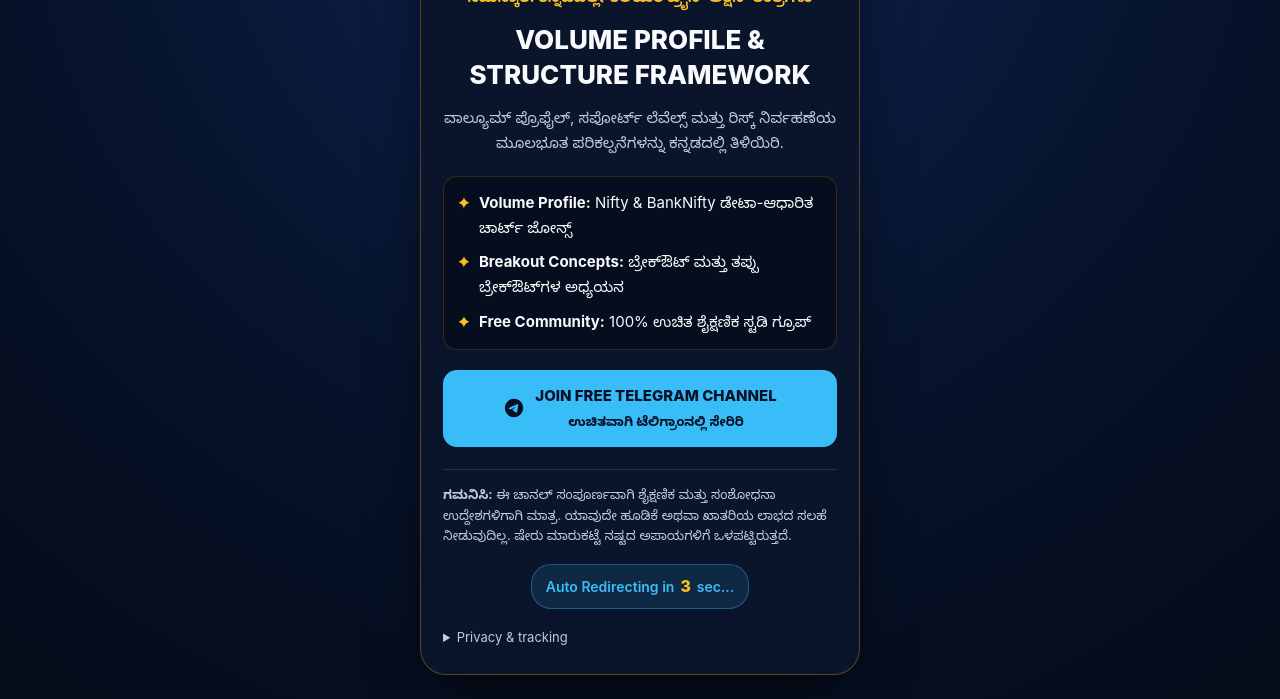
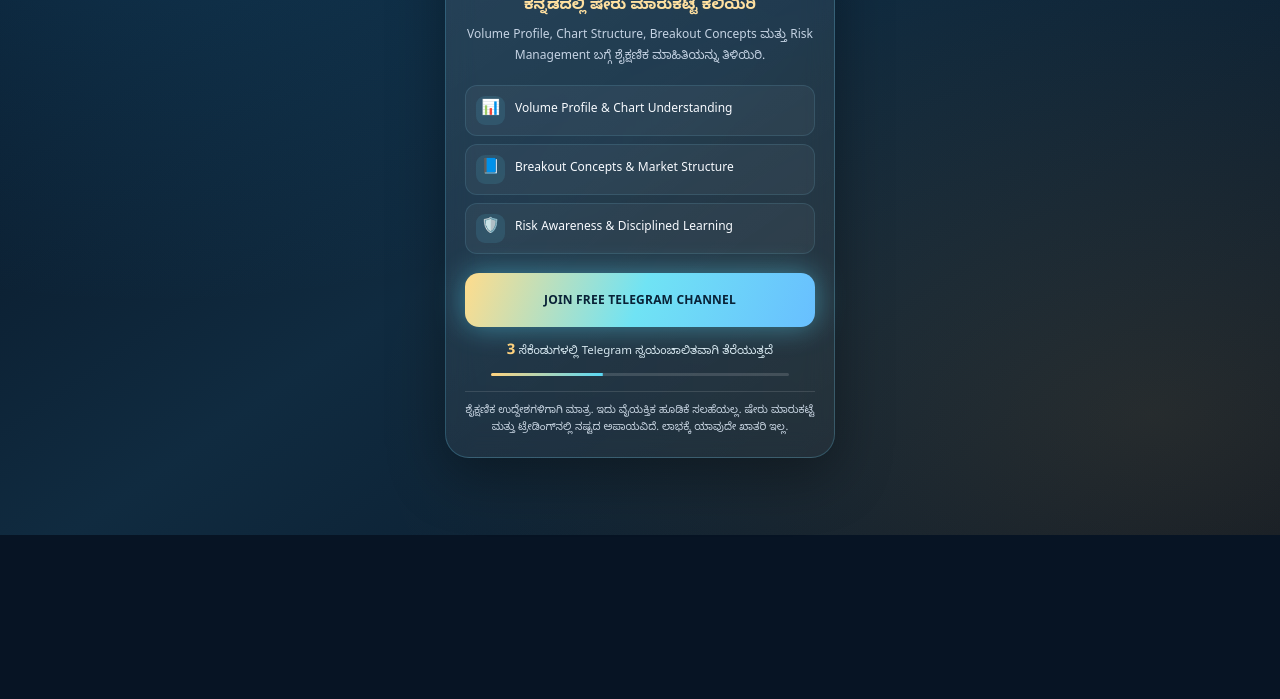
Before and after one commit to growadss/hr4, a plain HTML site: page index.html in a window 1280 px wide. Shown: the part 265-964 px from the top of the page. After the commit the page ends 800 px from the top, so only its background shows below. Drawn offline with Linux system fonts and the light colour scheme.

Commit message:
Update index.html

```diff
--- a/index.html
+++ b/index.html
@@ -1,509 +1,464 @@
-
 <!DOCTYPE html>
 <html lang="kn">
 <head>
 <meta charset="UTF-8">
-  <meta name="viewport" content="width=device-width, initial-scale=1.0">
-  <meta name="theme-color" content="#050b18">
-
-  <title>Harish Academy | Systematic Market Learning</title>
-  <meta name="description" content="ಕನ್ನಡದಲ್ಲಿ ವಾಲ್ಯೂಮ್ ಪ್ರೊಫೈಲ್ ಮತ್ತು ಚಾರ್ಟ್ ಪ್ಯಾಟರ್ನ್ ಶಿಕ್ಷಣ. Harish Academy Free Telegram Study Group.">
+<meta name="viewport" content="width=device-width,initial-scale=1,viewport-fit=cover">
+<meta name="theme-color" content="#071424">
+<meta name="description" content="Harish Academy Kannada stock market learning community. Learn chart concepts, volume profile and risk awareness.">
+<title>Harish Academy | Kannada Market Learning</title>
 
 <!-- Meta Pixel Code -->
 <script>
-    !function(f,b,e,v,n,t,s) {
-      if(f.fbq) return;
-      n=f.fbq=function() {
-        n.callMethod
-          ? n.callMethod.apply(n,arguments)
-          : n.queue.push(arguments);
+!function(f,b,e,v,n,t,s){
+if(f.fbq)return;
+n=f.fbq=function(){
+n.callMethod?n.callMethod.apply(n,arguments):n.queue.push(arguments)
 };
-      if(!f._fbq) f._fbq=n;
-      n.push=n;
-      n.loaded=!0;
-      n.version='2.0';
-      n.queue=[];
-      t=b.createElement(e);
-      t.async=!0;
-      t.src=v;
+if(!f._fbq)f._fbq=n;
+n.push=n;n.loaded=!0;n.version='2.0';n.queue=[];
+t=b.createElement(e);t.async=!0;t.src=v;
 s=b.getElementsByTagName(e)[0];
-      s.parentNode.insertBefore(t,s);
-    }(
-      window,document,'script',
-      'https://connect.facebook.net/en_US/fbevents.js'
-    );
+s.parentNode.insertBefore(t,s)
+}(window,document,'script',
+'https://connect.facebook.net/en_US/fbevents.js');
 
-    fbq('init', '1756323715672370');
-    fbq('track', 'PageView');
+fbq('init','1756323715672370');
+fbq('track','PageView');
 </script>
+<noscript>
+<img height="1" width="1" style="display:none" alt=""
+src="https://www.facebook.com/tr?id=1756323715672370&amp;ev=PageView&amp;noscript=1">
+</noscript>
 <!-- End Meta Pixel Code -->
 
 <style>
-    :root {
-      color-scheme: dark;
-      --bg-dark: #050b18;
-      --card-bg: #0a142a;
-      --gold: #fbbf24;
-      --cyan: #38bdf8;
-      --text-main: #f8fafc;
-      --text-sub: #bdcbe1;
-      --border-line: rgba(245,158,11,.35);
+:root{
+  color-scheme:dark;
+  --bg:#071424;
+  --cyan:#59d8f5;
+  --gold:#ffd37e;
+  --text:#f8fbff;
+  --muted:#c5d3e4;
 }
 
-    * {
-      box-sizing: border-box;
-      margin: 0;
-      padding: 0;
+*{box-sizing:border-box}
+
+html{
+  min-height:100%;
+  background:var(--bg);
 }
 
-    html {
-      min-height: 100%;
-      background: var(--bg-dark);
+body{
+  margin:0;
+  min-height:100vh;
+  min-height:100dvh;
+  padding:14px;
+  display:flex;
+  align-items:center;
+  justify-content:center;
+  overflow-x:hidden;
+  color:var(--text);
+  font-family:"Noto Sans Kannada","Tunga",
+    "Nirmala UI",system-ui,sans-serif;
+  background:
+    radial-gradient(ellipse at 12% 10%,
+      rgba(40,156,220,.22),transparent 48%),
+    radial-gradient(ellipse at 90% 85%,
+      rgba(245,173,67,.12),transparent 48%),
+    linear-gradient(145deg,#06101f,#102b40,#071424);
 }
 
-    body {
-      min-height: 100vh;
-      padding: 24px 16px;
-      background: radial-gradient(
-        circle at 50% 12%,
-        #0e2452 0%,
-        #07132c 55%,
-        var(--bg-dark) 100%
-      );
-      color: var(--text-main);
-      font-family: -apple-system, BlinkMacSystemFont,
-        "Segoe UI", Roboto, "Noto Sans Kannada", sans-serif;
-      font-size: 16px;
-      line-height: 1.65;
+.card{
+  width:100%;
+  max-width:390px;
+  margin:auto;
+  padding:21px 19px 18px;
+  text-align:center;
+  border-radius:24px;
+  border:1px solid rgba(110,213,245,.23);
+  background:linear-gradient(145deg,
+    rgba(255,255,255,.105),
+    rgba(255,255,255,.035));
+  box-shadow:0 18px 55px rgba(0,0,0,.35);
+  backdrop-filter:blur(14px);
+  -webkit-backdrop-filter:blur(14px);
 }
 
-    .card {
-      width: 100%;
-      max-width: 440px;
-      margin: 0 auto;
-      padding: 26px 22px;
-      background: var(--card-bg);
-      border: 1px solid var(--border-line);
-      border-radius: 26px;
-      text-align: center;
-      box-shadow: 0 25px 60px -12px rgba(0,0,0,.65);
+.logo{
+  width:82px;
+  height:82px;
+  padding:3px;
+  margin:0 auto 12px;
+  border-radius:50%;
+  background:linear-gradient(135deg,
+    var(--gold),var(--cyan));
+  box-shadow:0 0 22px rgba(89,216,245,.25);
 }
 
-    .learning-chip {
-      display: inline-block;
-      padding: 4px 14px;
-      margin-bottom: 16px;
-      background: rgba(245,158,11,.14);
-      border: 1px solid rgba(245,158,11,.45);
-      border-radius: 50px;
-      color: var(--gold);
-      font-size: 12px;
-      font-weight: 700;
+.logo img{
+  display:block;
+  width:100%;
+  height:100%;
+  border-radius:50%;
+  object-fit:cover;
+  background:#112c40;
 }
 
-    .avatar-wrapper {
-      width: 86px;
-      height: 86px;
-      margin: 0 auto 14px;
-      padding: 3px;
-      border-radius: 50%;
-      background: linear-gradient(
-        135deg,var(--gold),#ef4444,var(--cyan)
-      );
+.fallback{
+  display:none;
+  width:100%;
+  height:100%;
+  border-radius:50%;
+  align-items:center;
+  justify-content:center;
+  background:#112c40;
+  color:var(--gold);
+  font:800 25px system-ui,sans-serif;
 }
 
-    .avatar-wrapper img {
-      display: block;
-      width: 100%;
-      height: 100%;
-      border-radius: 50%;
-      object-fit: cover;
-      background: #061226;
+.tagline{
+  margin:0 0 8px;
+  color:var(--gold);
+  font:700 10px system-ui,sans-serif;
+  letter-spacing:1.5px;
 }
 
-    #logo-fallback:not([hidden]) {
-      display: grid;
-      place-items: center;
-      height: 100%;
-      border-radius: 50%;
-      background: #061226;
-      font-size: 24px;
-      font-weight: 800;
+h1{
+  margin:0;
+  color:#fff;
+  font-size:27px;
+  line-height:1.2;
+  font-weight:800;
 }
 
-    .brand-badge {
-      display: inline-block;
-      padding: 4px 14px;
-      margin-bottom: 14px;
-      background: rgba(56,189,248,.14);
-      border: 1px solid rgba(56,189,248,.45);
-      border-radius: 50px;
-      color: var(--cyan);
-      font-size: 18px;
-      font-weight: 800;
+h1 span{color:var(--cyan)}
+
+.headline{
+  margin:14px 0 7px;
+  color:#ffe0a0;
+  font-size:15px;
+  line-height:1.5;
+  font-weight:750;
 }
 
-    .kannada-lead {
-      margin-bottom: 12px;
-      color: var(--gold);
-      font-size: 15px;
-      font-weight: 700;
+.description{
+  margin:0;
+  color:var(--muted);
+  font-size:12px;
+  line-height:1.75;
 }
 
-    h1 {
-      margin-bottom: 14px;
-      font-size: 26px;
-      font-weight: 800;
-      line-height: 1.35;
-      overflow-wrap: break-word;
+.benefits{
+  display:grid;
+  gap:8px;
+  margin:17px 0 19px;
+  text-align:left;
 }
 
-    .subtitle {
-      margin-bottom: 20px;
-      color: var(--text-sub);
-      font-size: 15px;
+.benefit{
+  display:flex;
+  align-items:center;
+  gap:10px;
+  padding:10px;
+  border:1px solid rgba(125,213,242,.14);
+  border-radius:12px;
+  background:rgba(255,255,255,.045);
+  font-size:12px;
+  line-height:1.5;
 }
 
-    .academy-pillars {
-      display: grid;
-      gap: 10px;
-      padding: 14px;
-      margin-bottom: 20px;
-      background: rgba(4,11,26,.7);
-      border: 1px solid rgba(245,158,11,.2);
-      border-radius: 14px;
-      text-align: left;
+.benefit-icon{
+  flex-shrink:0;
+  width:29px;
+  height:29px;
+  display:grid;
+  place-items:center;
+  border-radius:9px;
+  background:rgba(89,216,245,.12);
+  font-size:15px;
 }
 
-    .pillar-row {
-      display: flex;
-      align-items: flex-start;
-      gap: 9px;
-      font-size: 15px;
+.cta{
+  display:flex;
+  align-items:center;
+  justify-content:center;
+  min-height:54px;
+  width:100%;
+  padding:12px;
+  border-radius:14px;
+  background:linear-gradient(110deg,
+    #ffdc8c,#70e3f4,#68bfff);
+  color:#082237;
+  font:800 12px system-ui,sans-serif;
+  letter-spacing:.2px;
+  text-align:center;
+  text-decoration:none;
+  box-shadow:0 0 22px rgba(89,216,245,.32);
+  animation:glow 3.5s ease-in-out infinite;
+  transition:filter .2s,box-shadow .2s;
 }
 
-    .row-icon {
-      flex-shrink: 0;
-      color: var(--gold);
+.cta:hover{
+  filter:brightness(1.06);
+  box-shadow:0 0 32px rgba(89,216,245,.55);
 }
 
-    .cta-btn {
-      display: flex;
-      align-items: center;
-      justify-content: center;
-      gap: 10px;
-      width: 100%;
-      min-height: 60px;
-      padding: 14px;
-      border-radius: 14px;
-      background: var(--cyan);
-      color: #061126;
-      font-size: 15px;
-      font-weight: 800;
-      text-decoration: none;
-      cursor: pointer;
+.cta:focus-visible{
+  outline:3px solid #fff;
+  outline-offset:4px;
 }
 
-    .cta-btn:hover {
-      background: #7dd3fc;
+@keyframes glow{
+  0%,100%{box-shadow:0 0 15px rgba(89,216,245,.25)}
+  50%{box-shadow:0 0 28px rgba(89,216,245,.5)}
 }
 
-    .cta-btn svg {
-      width: 22px;
-      height: 22px;
-      fill: currentColor;
-      flex-shrink: 0;
+.countdown{
+  margin-top:13px;
+  color:#d7e8f0;
+  font-size:11.5px;
+  line-height:1.6;
 }
 
-    .btn-subtext {
-      display: block;
-      margin-top: 3px;
-      font-size: 13px;
-      font-weight: 600;
+.countdown strong{
+  color:var(--gold);
+  font-size:15px;
+  font-variant-numeric:tabular-nums;
 }
 
-    .disclaimer {
-      margin-top: 22px;
-      padding-top: 14px;
-      border-top: 1px solid rgba(255,255,255,.12);
-      color: var(--text-sub);
-      font-size: 13px;
-      line-height: 1.6;
-      text-align: left;
+.progress{
+  width:85%;
+  height:3px;
+  margin:9px auto 0;
+  overflow:hidden;
+  border-radius:10px;
+  background:rgba(255,255,255,.14);
 }
 
-    .redirect-box {
-      display: inline-flex;
-      align-items: center;
-      justify-content: center;
-      flex-wrap: wrap;
-      gap: 6px;
-      margin-top: 18px;
-      padding: 8px 14px;
-      background: rgba(56,189,248,.12);
-      border: 1px solid rgba(56,189,248,.35);
-      border-radius: 20px;
-      color: var(--cyan);
-      font-size: 14px;
-      font-weight: 600;
+.progress-bar{
+  width:100%;
+  height:100%;
+  background:linear-gradient(90deg,
+    var(--gold),var(--cyan));
+  transform-origin:left;
 }
 
-    .redirect-seconds {
-      color: var(--gold);
-      font-size: 16px;
-      font-weight: 800;
-      font-variant-numeric: tabular-nums;
+.disclaimer{
+  margin:15px 0 0;
+  padding-top:12px;
+  border-top:1px solid rgba(255,255,255,.12);
+  color:#c8d5e2;
+  font-size:10.5px;
+  line-height:1.7;
 }
 
-    details {
-      margin-top: 18px;
-      color: var(--text-sub);
-      font-size: 13px;
-      text-align: left;
+@media(max-width:350px){
+  .card{padding:17px 14px}
+  h1{font-size:24px}
+  .benefits{margin:13px 0 15px}
+  .benefit{padding:8px}
 }
 
-    summary {
-      cursor: pointer;
+@media(max-height:680px){
+  body{align-items:flex-start}
 }
 
-    details p {
-      margin-top: 10px;
+@media(prefers-reduced-motion:reduce){
+  *,*::before,*::after{
+    animation:none!important;
+    transition:none!important;
   }
-
-    a:focus-visible,
-    summary:focus-visible {
-      outline: 3px solid var(--gold);
-      outline-offset: 4px;
-    }
-
-    [hidden] {
-      display: none !important;
 }
 </style>
 </head>
 
 <body>
 
-  <noscript>
-    <img
-      height="1"
-      width="1"
-      style="display:none"
-      alt=""
-      src="https://www.facebook.com/tr?id=1756323715672370&amp;ev=PageView&amp;noscript=1"
-    >
-  </noscript>
-
 <main class="card">
 
-    <div class="learning-chip">
-      ಕನ್ನಡದಲ್ಲಿ ಮಾರುಕಟ್ಟೆ ಶಿಕ್ಷಣ
+  <!-- Logo -->
+  <div class="logo">
+    <img src="harish.jpg"
+      alt="Harish Academy Logo"
+      width="76" height="76"
+      onerror="this.style.display='none';this.nextElementSibling.style.display='flex'">
+    <span class="fallback" aria-hidden="true">HA</span>
   </div>
 
-    <div class="avatar-wrapper">
-      <img
-        src="harish.jpg"
-        width="86"
-        height="86"
-        alt="Harish Academy"
-        decoding="async"
-        onerror="this.onerror=null;this.hidden=true;document.getElementById('logo-fallback').hidden=false;"
-      >
-      <span
-        id="logo-fallback"
-        hidden
-        aria-label="Harish Academy"
-      >HA</span>
+  <!-- Tagline -->
+  <p class="tagline">
+    KANNADA STOCK MARKET LEARNING
+  </p>
+
+  <!-- Brand -->
+  <h1>Harish <span>Academy</span></h1>
+
+  <!-- Headline -->
+  <h2 class="headline">
+    ಕನ್ನಡದಲ್ಲಿ ಷೇರು ಮಾರುಕಟ್ಟೆ ಕಲಿಯಿರಿ
+  </h2>
+
+  <p class="description">
+    Volume Profile, Chart Structure,
+    Breakout Concepts ಮತ್ತು Risk Management
+    ಬಗ್ಗೆ ಶೈಕ್ಷಣಿಕ ಮಾಹಿತಿಯನ್ನು ತಿಳಿಯಿರಿ.
+  </p>
+
+  <!-- Three Benefits -->
+  <div class="benefits">
+
+    <div class="benefit">
+      <span class="benefit-icon" aria-hidden="true">📊</span>
+      <span>Volume Profile &amp; Chart Understanding</span>
     </div>
 
-    <div class="brand-badge" lang="en">
-      Harish Academy
+    <div class="benefit">
+      <span class="benefit-icon" aria-hidden="true">📘</span>
+      <span>Breakout Concepts &amp; Market Structure</span>
     </div>
 
-    <p class="kannada-lead">
-      ನಮಸ್ಕಾರ! ಕನ್ನಡದಲ್ಲೇ ಕಲಿಯಿರಿ ಪ್ರೈಸ್ ಆಕ್ಷನ್ ತಂತ್ರಗಳು
-    </p>
-
-    <h1 lang="en">
-      VOLUME PROFILE &amp; STRUCTURE FRAMEWORK
-    </h1>
-
-    <p class="subtitle">
-      ವಾಲ್ಯೂಮ್ ಪ್ರೊಫೈಲ್, ಸಪೋರ್ಟ್ ಲೆವೆಲ್ಸ್ ಮತ್ತು ರಿಸ್ಕ್
-      ನಿರ್ವಹಣೆಯ ಮೂಲಭೂತ ಪರಿಕಲ್ಪನೆಗಳನ್ನು ಕನ್ನಡದಲ್ಲಿ ತಿಳಿಯಿರಿ.
-    </p>
-
-    <div class="academy-pillars">
-
-      <div class="pillar-row">
-        <span class="row-icon" aria-hidden="true">✦</span>
-        <span>
-          <strong lang="en">Volume Profile:</strong>
-          Nifty &amp; BankNifty ಡೇಟಾ-ಆಧಾರಿತ ಚಾರ್ಟ್ ಜೋನ್ಸ್
-        </span>
-      </div>
-
-      <div class="pillar-row">
-        <span class="row-icon" aria-hidden="true">✦</span>
-        <span>
-          <strong lang="en">Breakout Concepts:</strong>
-          ಬ್ರೇಕ್‌ಔಟ್ ಮತ್ತು ತಪ್ಪು ಬ್ರೇಕ್‌ಔಟ್‌ಗಳ ಅಧ್ಯಯನ
-        </span>
-      </div>
-
-      <div class="pillar-row">
-        <span class="row-icon" aria-hidden="true">✦</span>
-        <span>
-          <strong lang="en">Free Community:</strong>
-          100% ಉಚಿತ ಶೈಕ್ಷಣಿಕ ಸ್ಟಡಿ ಗ್ರೂಪ್
-        </span>
+    <div class="benefit">
+      <span class="benefit-icon" aria-hidden="true">🛡️</span>
+      <span>Risk Awareness &amp; Disciplined Learning</span>
     </div>
 
   </div>
 
-    <!-- Manual CTA: Subscribe Event -->
-    <a
-      id="telegram-cta"
-      class="cta-btn"
-      href="https://t.me/+bud8S1WiCZU3MzJl"
-      target="_blank"
-      rel="noopener noreferrer"
-    >
-      <svg viewBox="0 0 24 24" aria-hidden="true">
-        <path d="M12 2C6.48 2 2 6.48 2 12s4.48 10 10 10 10-4.48 10-10S17.52 2 12 2zm4.64 6.8c-.15 1.58-.8 5.42-1.13 7.19-.14.75-.42 1-.68 1.03-.58.05-1.02-.38-1.58-.75-.88-.58-1.38-.94-2.23-1.5-.99-.65-.35-1.01.22-1.59.15-.15 2.71-2.48 2.76-2.69a.2.2 0 00-.05-.18c-.06-.05-.14-.03-.21-.02-.09.02-1.49.95-4.22 2.79-.4.27-.76.41-1.08.4-.36-.01-1.04-.2-1.55-.37-.63-.2-1.12-.31-1.08-.66.02-.18.27-.36.75-.55 2.92-1.27 4.86-2.11 5.83-2.52 2.77-1.16 3.35-1.36 3.73-1.36.08 0 .27.02.39.12.1.08.13.19.14.27-.01.06.01.24 0 .38z"/>
-      </svg>
-
-      <span>
-        <span lang="en">
+  <!-- CTA -->
+  <a id="joinBtn"
+     class="cta"
+     href="https://t.me/+bud8S1WiCZU3MzJl">
     JOIN FREE TELEGRAM CHANNEL
-        </span>
-        <span class="btn-subtext">
-          ಉಚಿತವಾಗಿ ಟೆಲಿಗ್ರಾಂನಲ್ಲಿ ಸೇರಿರಿ
-        </span>
-      </span>
   </a>
 
-    <div class="disclaimer">
-      <strong>ಗಮನಿಸಿ:</strong>
-      ಈ ಚಾನಲ್ ಸಂಪೂರ್ಣವಾಗಿ ಶೈಕ್ಷಣಿಕ ಮತ್ತು ಸಂಶೋಧನಾ
-      ಉದ್ದೇಶಗಳಿಗಾಗಿ ಮಾತ್ರ. ಯಾವುದೇ ಹೂಡಿಕೆ ಅಥವಾ ಖಾತರಿಯ
-      ಲಾಭದ ಸಲಹೆ ನೀಡುವುದಿಲ್ಲ. ಷೇರು ಮಾರುಕಟ್ಟೆ ನಷ್ಟದ
-      ಅಪಾಯಗಳಿಗೆ ಒಳಪಟ್ಟಿರುತ್ತದೆ.
+  <!-- Countdown -->
+  <div class="countdown">
+    <div id="timerText">
+      <strong id="seconds">8</strong>
+      ಸೆಕೆಂಡುಗಳಲ್ಲಿ Telegram ಸ್ವಯಂಚಾಲಿತವಾಗಿ ತೆರೆಯುತ್ತದೆ
+    </div>
+    <div class="progress" aria-hidden="true">
+      <div class="progress-bar" id="progressBar"></div>
+    </div>
   </div>
 
-    <!-- 8 Second Auto Redirect Countdown -->
-    <div
-      class="redirect-box"
-      id="redirect-message"
-      lang="en"
-    >
-      <span>Auto Redirecting in</span>
-      <span class="redirect-seconds" id="timer">8</span>
-      <span>sec...</span>
-    </div>
-
-    <noscript>
-      <p lang="en">
-        Use the Telegram button above.
-        Automatic redirect requires JavaScript.
+  <!-- Disclaimer -->
+  <p class="disclaimer">
+    ಶೈಕ್ಷಣಿಕ ಉದ್ದೇಶಗಳಿಗಾಗಿ ಮಾತ್ರ.
+    ಇದು ವೈಯಕ್ತಿಕ ಹೂಡಿಕೆ ಸಲಹೆಯಲ್ಲ.
+    ಷೇರು ಮಾರುಕಟ್ಟೆ ಮತ್ತು ಟ್ರೇಡಿಂಗ್‌ನಲ್ಲಿ
+    ನಷ್ಟದ ಅಪಾಯವಿದೆ. ಲಾಭಕ್ಕೆ ಯಾವುದೇ ಖಾತರಿ ಇಲ್ಲ.
   </p>
-    </noscript>
-
-    <details>
-      <summary lang="en">
-        Privacy &amp; tracking
-      </summary>
-
-      <p lang="en">
-        This page uses Meta Pixel for PageView,
-        Subscribe button-click tracking and
-        TelegramAutoRedirect tracking.
-        These events measure Telegram link-opening
-        actions, not confirmed channel membership.
-        Meta may process device, cookie and connection
-        information. Telegram and the hosting provider
-        process information under their own policies.
-      </p>
-    </details>
 
 </main>
 
-  <!-- Event Tracking & Auto Redirect -->
 <script>
-    'use strict';
+(function(){
+  "use strict";
 
-    const TELEGRAM_URL =
-      'https://t.me/+bud8S1WiCZU3MzJl';
+  const URL="https://t.me/+bud8S1WiCZU3MzJl";
+  const DURATION=8000;
 
-    const AUTO_REDIRECT_SECONDS = 8;
+  const btn=document.getElementById("joinBtn");
+  const seconds=document.getElementById("seconds");
+  const progress=document.getElementById("progressBar");
+  const timerText=document.getElementById("timerText");
 
-    const cta =
-      document.getElementById('telegram-cta');
+  let finished=false;
+  let subscribeSent=false;
+  let autoSent=false;
+  let intervalId=null;
+  let timeoutId=null;
 
-    const timer =
-      document.getElementById('timer');
+  const deadline=Date.now()+DURATION;
 
-    const message =
-      document.getElementById('redirect-message');
-
-    let redirected = false;
-    let intervalId;
-
-    function trackPixel(eventType, eventName) {
-      if (typeof window.fbq === 'function') {
-        window.fbq(eventType, eventName);
+  function track(type,name){
+    try{
+      if(typeof window.fbq==="function"){
+        window.fbq(type,name);
+      }
+    }catch(e){
+      // Tracking errors never block navigation.
     }
   }
 
-    // Manual CTA: Subscribe standard event
-    cta.addEventListener('click', function () {
-      if (redirected) return;
+  function stopTimer(){
+    if(intervalId!==null){
+      clearInterval(intervalId);
+      intervalId=null;
+    }
+    if(timeoutId!==null){
+      clearTimeout(timeoutId);
+      timeoutId=null;
+    }
+  }
 
-      redirected = true;
-      clearInterval(intervalId);
+  function autoRedirect(){
+    if(finished)return;
 
-      trackPixel('track', 'Subscribe');
+    finished=true;
+    stopTimer();
 
-      message.textContent = 'Opening Telegram...';
-      message.hidden = false;
+    seconds.textContent="0";
+    progress.style.transform="scaleX(0)";
+    timerText.textContent="Opening Telegram...";
+
+    // Custom event only on automatic redirect.
+    if(!autoSent){
+      autoSent=true;
+      track("trackCustom","TelegramAutoRedirect");
+    }
+
+    window.location.assign(URL);
+  }
+
+  function updateCountdown(){
+    if(finished)return;
+
+    const remaining=Math.max(0,deadline-Date.now());
+
+    seconds.textContent=String(
+      Math.ceil(remaining/1000)
+    );
+
+    progress.style.transform=
+      "scaleX("+(remaining/DURATION)+")";
+
+    if(remaining<=0){
+      autoRedirect();
+    }
+  }
+
+  btn.addEventListener("click",function(){
+    // Preserve the anchor's normal navigation,
+    // including modified clicks and new tabs.
+    if(!finished){
+      finished=true;
+      stopTimer();
+    }
+
+    if(!subscribeSent){
+      subscribeSent=true;
+      track("track","Subscribe");
+    }
+
+    timerText.textContent="Opening Telegram...";
   });
 
-    // Auto redirect: TelegramAutoRedirect custom event
-    message.hidden = false;
-    timer.textContent = String(AUTO_REDIRECT_SECONDS);
+  updateCountdown();
 
-    const deadline =
-      Date.now() + AUTO_REDIRECT_SECONDS * 1000;
-
-    intervalId = window.setInterval(function () {
-
-      if (redirected) {
-        clearInterval(intervalId);
-        return;
+  if(!finished){
+    intervalId=setInterval(updateCountdown,250);
+    timeoutId=setTimeout(autoRedirect,DURATION);
   }
 
-      const remaining = Math.max(
-        0,
-        Math.ceil((deadline - Date.now()) / 1000)
-      );
+  document.addEventListener("visibilitychange",function(){
+    if(!document.hidden&&!finished){
+      updateCountdown();
+    }
+  });
 
-      timer.textContent = String(remaining);
-
-      if (remaining === 0) {
-        redirected = true;
-        clearInterval(intervalId);
-
-        trackPixel(
-          'trackCustom',
-          'TelegramAutoRedirect'
-        );
-
-        window.setTimeout(function () {
-          window.location.assign(TELEGRAM_URL);
-        }, 300);
-      }
-
-    }, 250);
+})();
 </script>
 
 </body>
```
Lines whose indentation alone changed are shown as unchanged.
